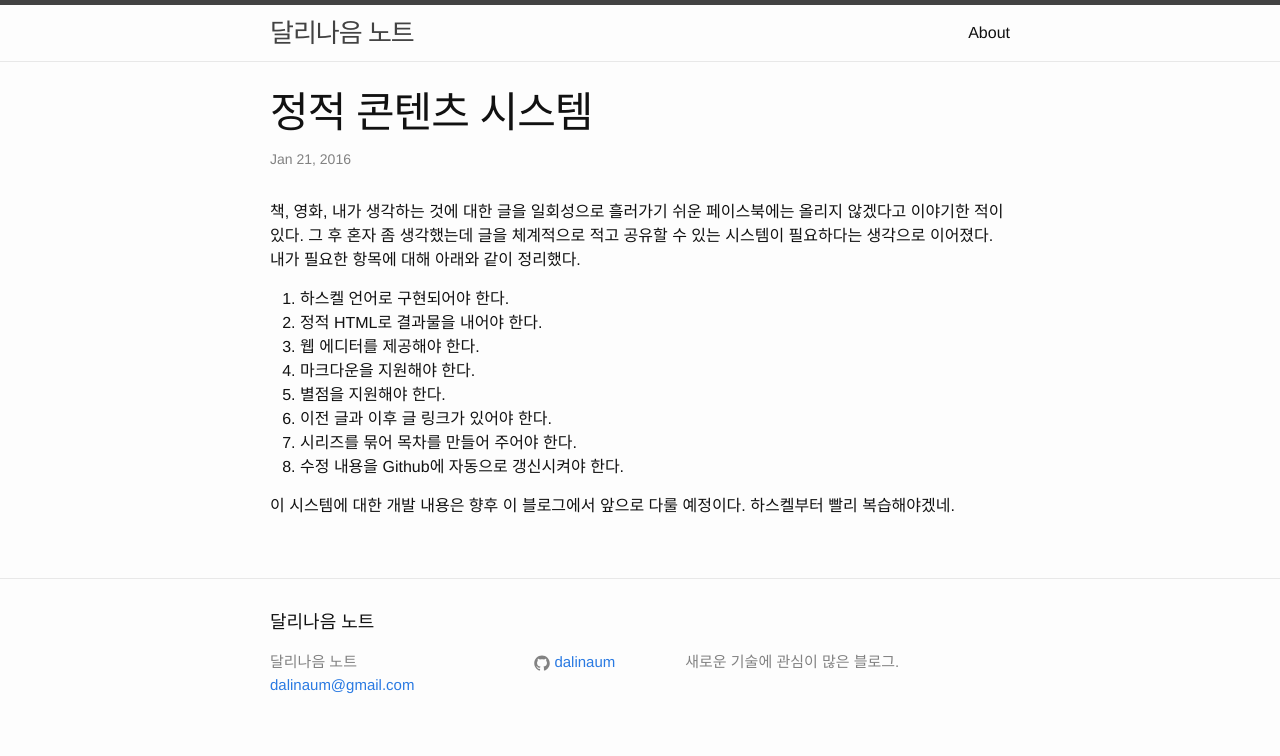
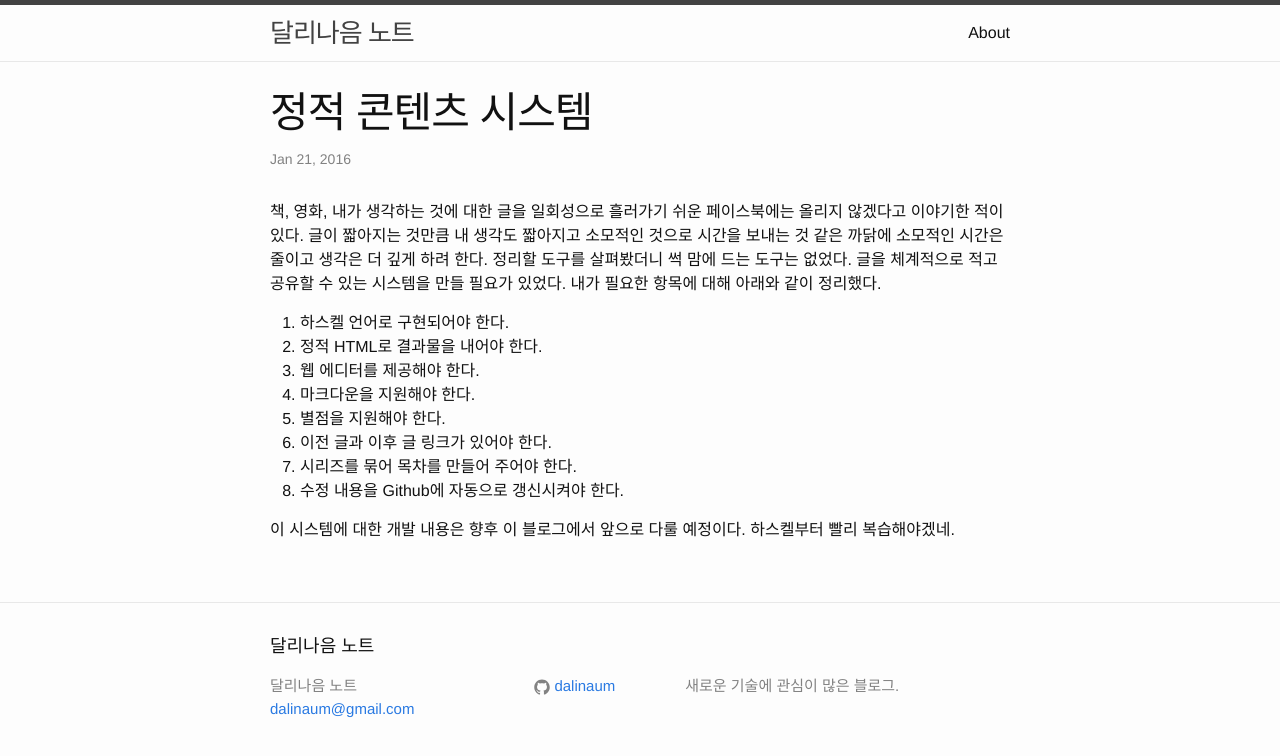
Before and after one commit to dalinaum/dalinaum.github.io, a Jekyll site: the page built from _posts/2016-01-21-contents-system.markdown, in a window 1280 px wide. Shown: the top 756 px of the page. Built offline with Jekyll 4.4.1, drawn with Linux system fonts in a browser that asks for light colours; Markdown is read by kramdown in place of the engine named in the settings.

Commit message:
문장 수정.

```diff
--- a/_posts/2016-01-21-contents-system.markdown
+++ b/_posts/2016-01-21-contents-system.markdown
@@ -6,7 +6,9 @@ categories: application
 ---
 
 책, 영화, 내가 생각하는 것에 대한 글을 일회성으로 흘러가기 쉬운 페이스북에는 올리지 않겠다고 이야기한 적이 있다.
-그 후 혼자 좀 생각했는데 글을 체계적으로 적고 공유할 수 있는 시스템이 필요하다는 생각으로 이어졌다.
+글이 짧아지는 것만큼 내 생각도 짧아지고 소모적인 것으로 시간을 보내는 것 같은 까닭에 소모적인 시간은 줄이고 생각은 더 깊게 하려 한다.
+정리할 도구를 살펴봤더니 썩 맘에 드는 도구는 없었다.
+글을 체계적으로 적고 공유할 수 있는 시스템을 만들 필요가 있었다.
 내가 필요한 항목에 대해 아래와 같이 정리했다.
 
 1. 하스켈 언어로 구현되어야 한다.
```
